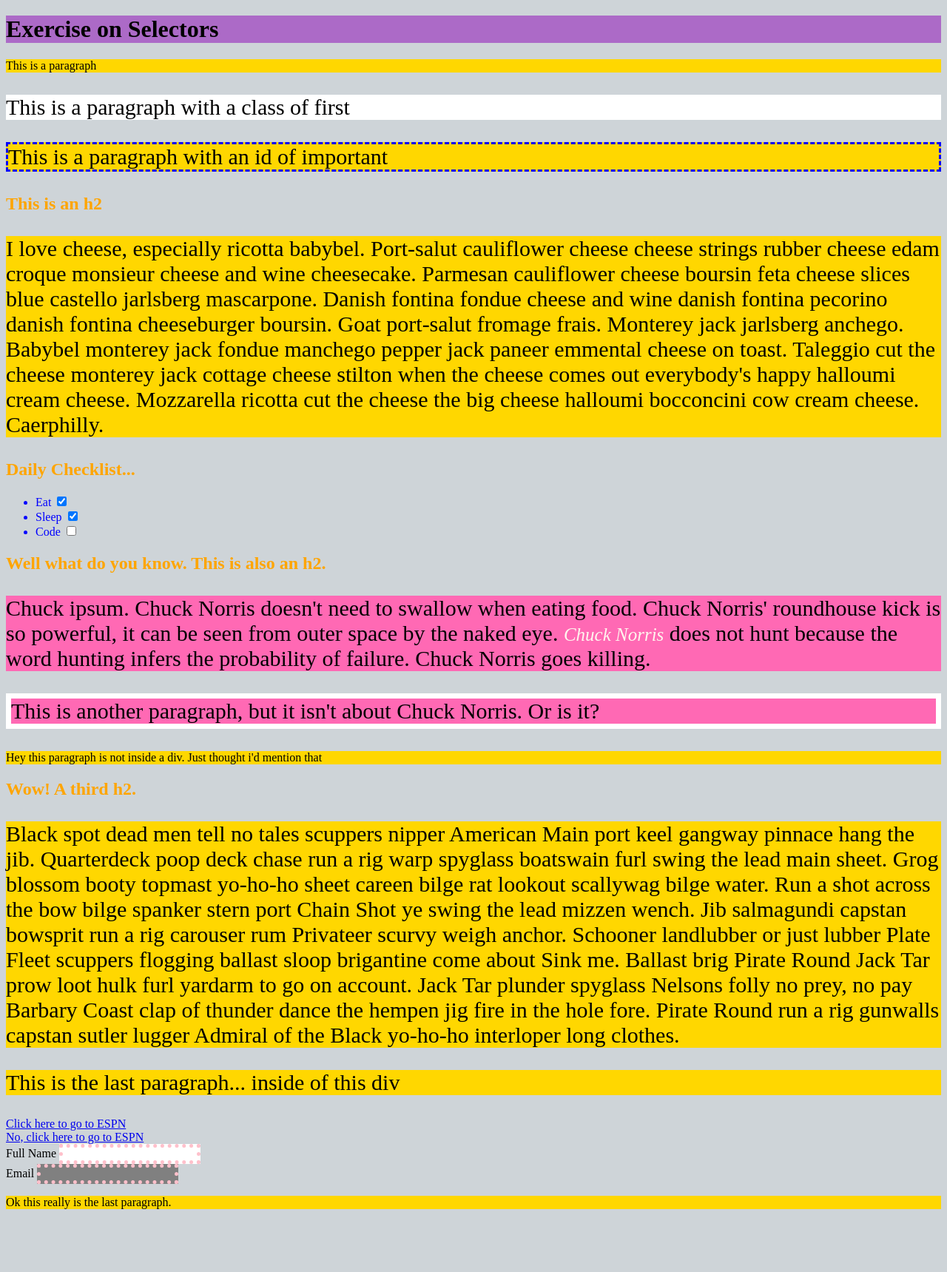
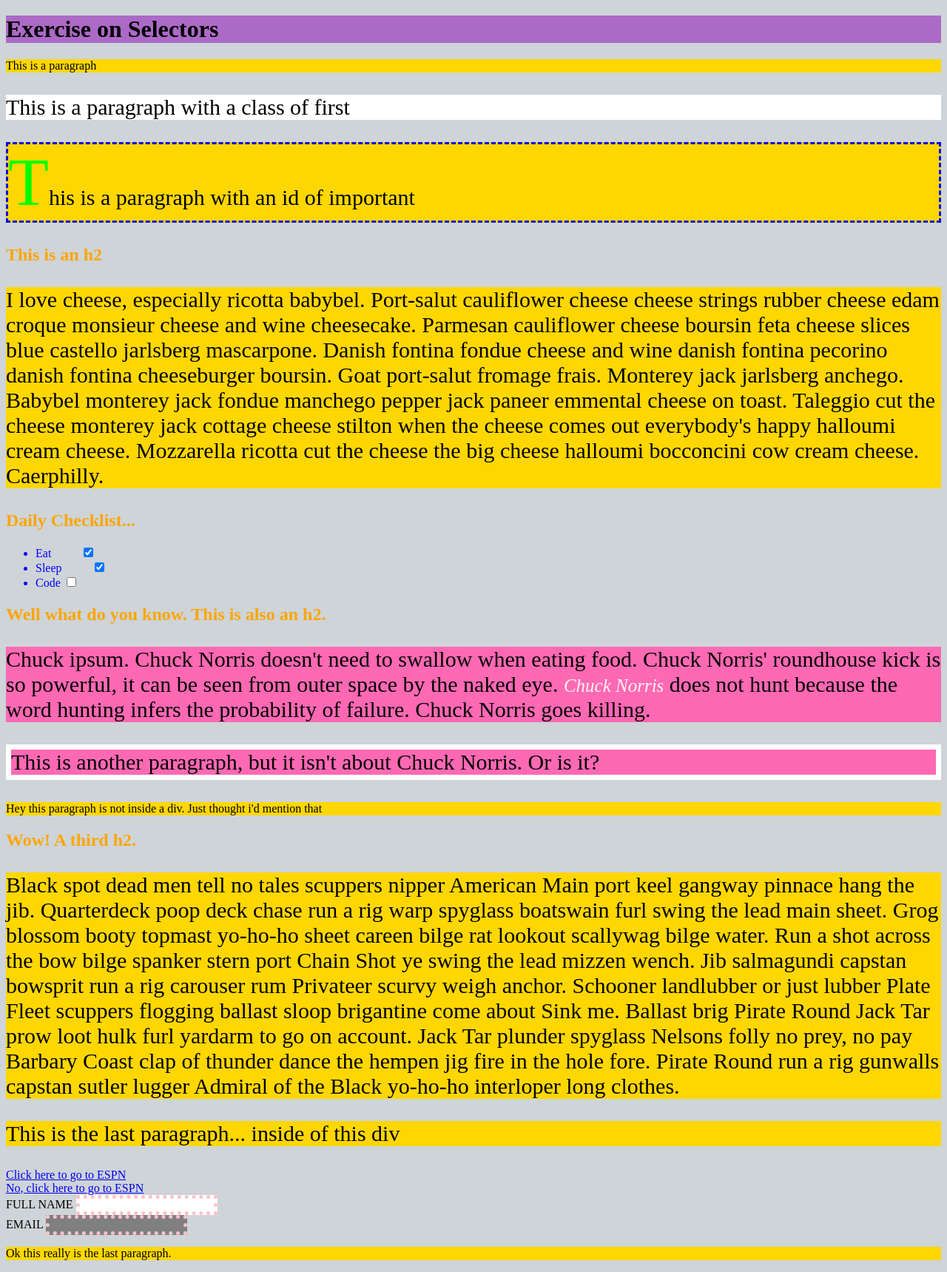
Before and after one commit to ashwoo33/SelectorsExercise, a plain HTML site: page index.html in a window 1280 px wide. Shown: the whole page at 74% size. Before the commit the page ends 1650 px from the top, so only its background shows below. Drawn offline with Linux system fonts and the light colour scheme.

Commit message:
added bonus

```diff
--- a/style.css
+++ b/style.css
@@ -40,3 +40,29 @@ div:nth-of-type(3) p:nth-child(2) em:nth-child(1) {
     color: seashell;
     font-size: 25px;
 }
+/* Bonus */
+/* 1 */
+input[type="checkbox"]:checked {
+    margin-left: 40px;
+}
+
+/* 2 */
+label {
+    text-transform: uppercase;
+}
+
+/* 3 */
+#important::first-letter {
+    color: lime;
+    font-size: 90px;
+}
+
+/* 4 */
+h1:hover {
+    color: navy;
+}
+
+/* 5 */
+a:visited {
+    color: silver;
+}
```
